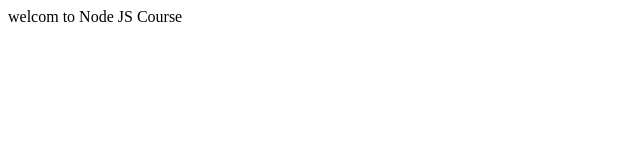
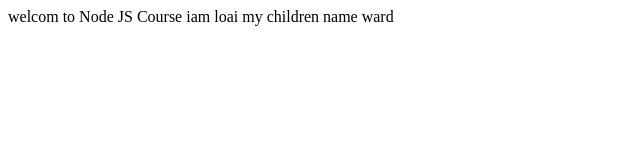
Before and after one commit to loaiomari/Test, a plain HTML site: page index.html in a window 1280 px wide. Shown: the whole page, without its empty margins (0-640 px from the left). Drawn offline with Linux system fonts and the light colour scheme.

Commit message:
i had added some text

```diff
--- a/index.html
+++ b/index.html
@@ -8,6 +8,8 @@
 <body>
 
     welcom to Node JS Course
+    iam loai
+    my children name ward
     <script src="app.js"></script>
 </body>
 </html>
```
